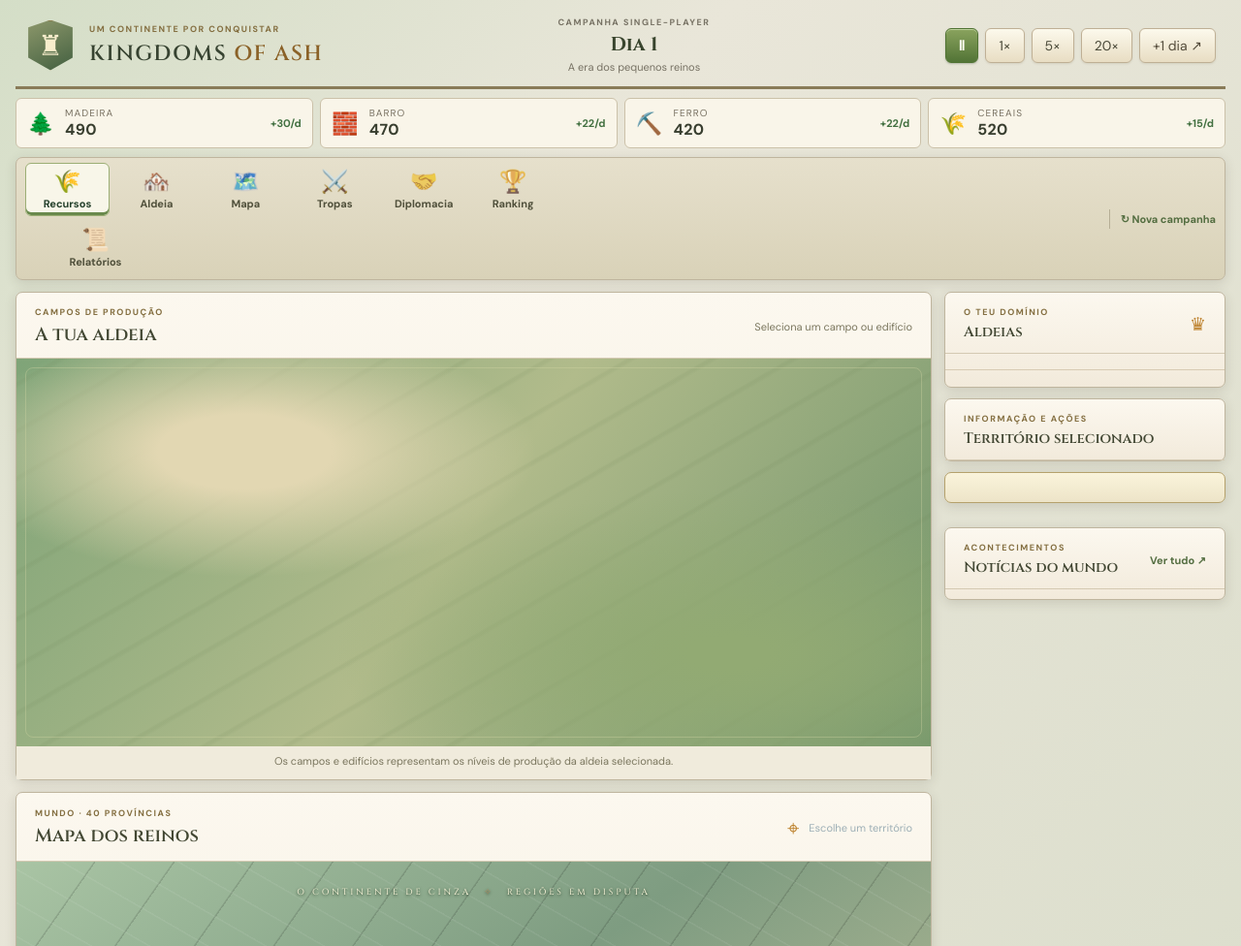
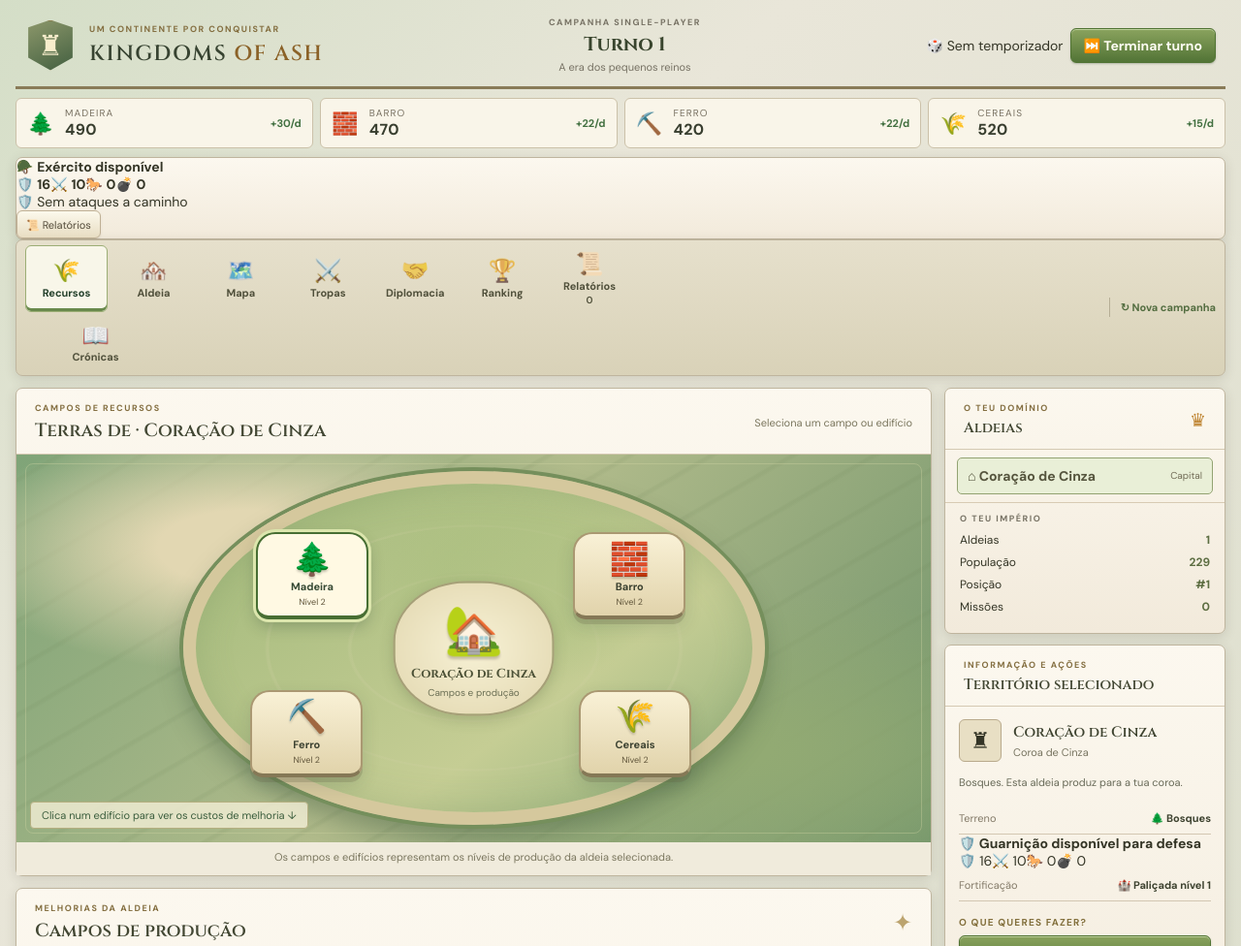
Before and after one commit to Skinny-lfg/Kingdoms-of-Ash, a plain HTML site: page index.html in a window 1280 px wide. Shown: the top 976 px of the page at 97% size. Drawn offline with Linux system fonts and the light colour scheme.

Commit message:
ui: restore Travian Resources/Town/Map nav and add turns plus battle reports

```diff
--- a/index.html
+++ b/index.html
@@ -9,6 +9,7 @@
   <link rel="stylesheet" href="./styles.css">
   <link rel="stylesheet" href="./travian-layout.css">
   <link rel="stylesheet" href="./mobile-layout.css">
+  <link rel="stylesheet" href="./turns-reports.css">
   <script src="./game.js" defer></script>
 </head>
 <body>
@@ -23,16 +24,14 @@
         <strong id="day-label">Dia 1</strong>
         <span id="phase-label" class="muted">A era dos pequenos reinos</span>
       </div>
-      <div class="time-controls" aria-label="Controlo do tempo">
-        <button id="time-pause" class="speed active" type="button" aria-label="Pausar o jogo">Ⅱ</button>
-        <button data-speed="1" class="speed" type="button">1×</button>
-        <button data-speed="5" class="speed" type="button">5×</button>
-        <button data-speed="20" class="speed" type="button">20×</button>
-        <button id="next-day" class="button subtle" type="button">+1 dia ↗</button>
+      <div class="time-controls" aria-label="Controlar turnos">
+        <span class="turn-caption">🎲 Sem temporizador</span>
+        <button id="next-day" class="button primary next-turn" type="button">⏭️ Terminar turno</button>
       </div>
     </header>
 
     <section class="resource-strip" id="resources" aria-label="Recursos do império"></section>
+    <section class="military-strip panel" id="military-strip" aria-label="Tropas e ataques a caminho"></section>
 
     <section id="mobile-extra-nav" class="navigation-strip panel">
       <nav id="nav" class="nav" aria-label="Navegação principal">
@@ -42,7 +41,8 @@
         <button type="button" class="nav-button" data-tab="army"><span>⚔️</span><b>Tropas</b></button>
         <button type="button" class="nav-button" data-tab="diplomacy"><span>🤝</span><b>Diplomacia</b></button>
         <button type="button" class="nav-button" data-tab="ranking"><span>🏆</span><b>Ranking</b></button>
-        <button type="button" class="nav-button" data-tab="chronicle"><span>📜</span><b>Relatórios</b></button>
+        <button type="button" class="nav-button" data-tab="reports"><span>📜</span><b>Relatórios</b><small id="report-badge" class="report-badge hidden" aria-label="Relatórios por ler">0</small></button>
+        <button type="button" class="nav-button" data-tab="chronicle"><span>📖</span><b>Crónicas</b></button>
       </nav>
       <div class="nav-actions"><button id="new-game" type="button" class="text-button">↻ Nova campanha</button></div>
     </section>
@@ -98,7 +98,7 @@
       </aside>
     </div>
 
-    <footer class="footline"><span>KINGDOMS OF ASH · UI V0.4</span><span>Inspirado na organização clássica dos jogos de estratégia de aldeias.</span></footer>
+    <footer class="footline"><span>KINGDOMS OF ASH · V0.4 · ALDEIAS E TURNOS</span><span>Inspirado na organização clássica dos jogos de estratégia de aldeias.</span></footer>
   </div>
   <nav class="mobile-bottom-nav" aria-label="Navegação rápida">
     <button type="button" class="nav-button active" data-tab="village" data-mode="production"><span aria-hidden="true">🌾</span><b>Recursos</b></button>
```
